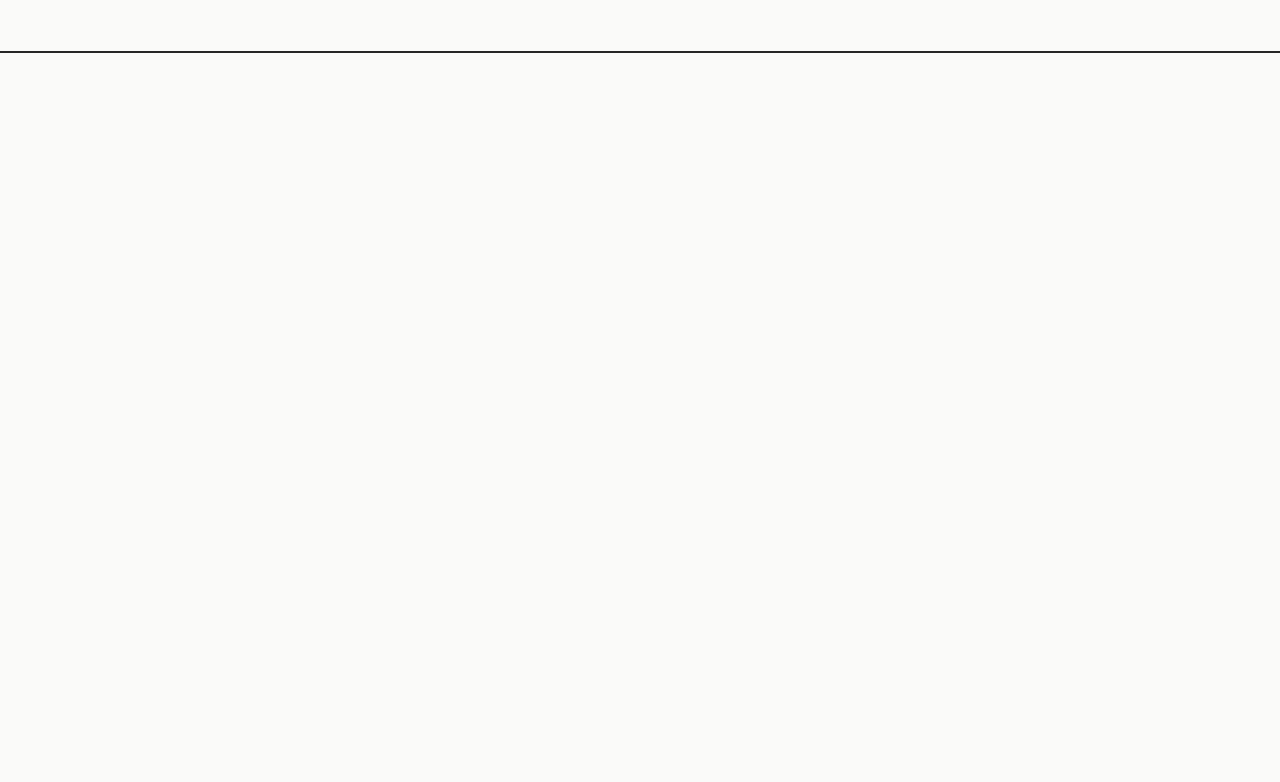
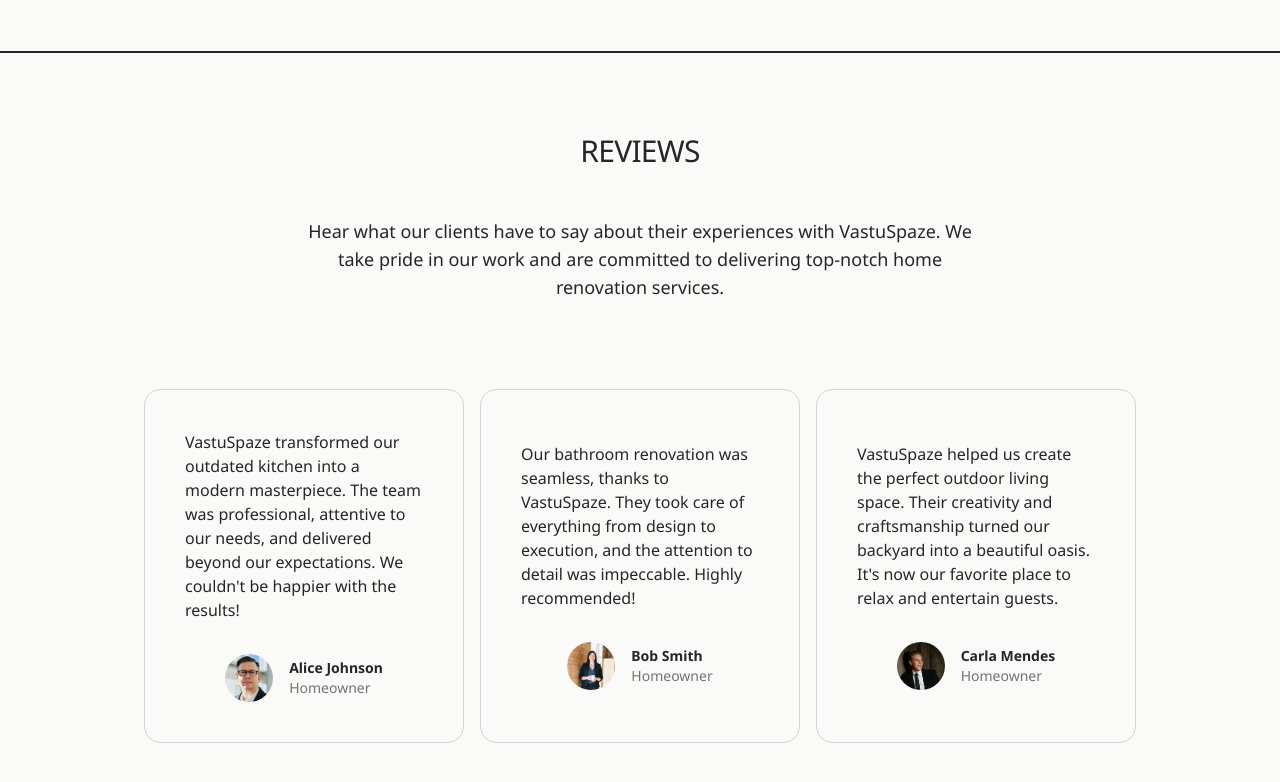
Before and after one commit to abhi-up/vastuspaze-renovation, a React (Vite) app: page / in a window 1280 px wide. Shown: the part 5720-6502 px from the top of the page. Before the commit the page ends 5773 px from the top, so only its background shows below. Built offline with nearby package versions, Linux system fonts and the light colour scheme.

Commit message:
feat: reviews section

```diff
--- a/src/App.jsx
+++ b/src/App.jsx
@@ -2,6 +2,7 @@
 import Hero from "./components/Hero"
 import Navbar from "./components/Navbar"
 import Portfolio from "./components/Portfolio"
+import Reviews from "./components/Reviews"
 import Services from "./components/Services"
 
 const App = () => {
@@ -12,6 +13,7 @@
       <Services />
       <Portfolio />
       <About />
+      <Reviews />
     </main>
   )
 }
--- /dev/null
+++ b/src/components/Reviews.jsx
@@ -0,0 +1,40 @@
+import { REVIEWS } from "../constants"
+
+const Reviews = () => {
+  return (
+    <section className="max-w-7xl mx-auto border-b-2" id="reviews">
+      <div className="my-20">
+        <h2 className="text-xl lg:text-3xl tracking-tight text-center uppercase mb-12">
+          Reviews
+        </h2>
+        <p className="max-w-2xl text-lg mb-12 text-center mx-auto">
+          {REVIEWS.text}
+        </p>
+
+        <div className="flex flex-wrap justify-center">
+          {REVIEWS.reviews.map((review, index) => (
+            <div
+              key={index}
+              className="mt-10 flex flex-col items-center justify-center rounded-2xl border border-neutral-300 p-10 mx-2 max-w-xs"
+            >
+              <p className="mb-4">{review.review}</p>
+              <div className="flex items-center mt-4">
+                <img
+                  src={review.image}
+                  alt={review.name}
+                  className="w-12 h-12 rounded-full mr-4"
+                />
+                <div>
+                  <p className="text-sm font-bold">{review.name}</p>
+                  <p className="text-sm text-neutral-500">{review.title}</p>
+                </div>
+              </div>
+            </div>
+          ))}
+        </div>
+      </div>
+    </section>
+  )
+}
+
+export default Reviews
```
